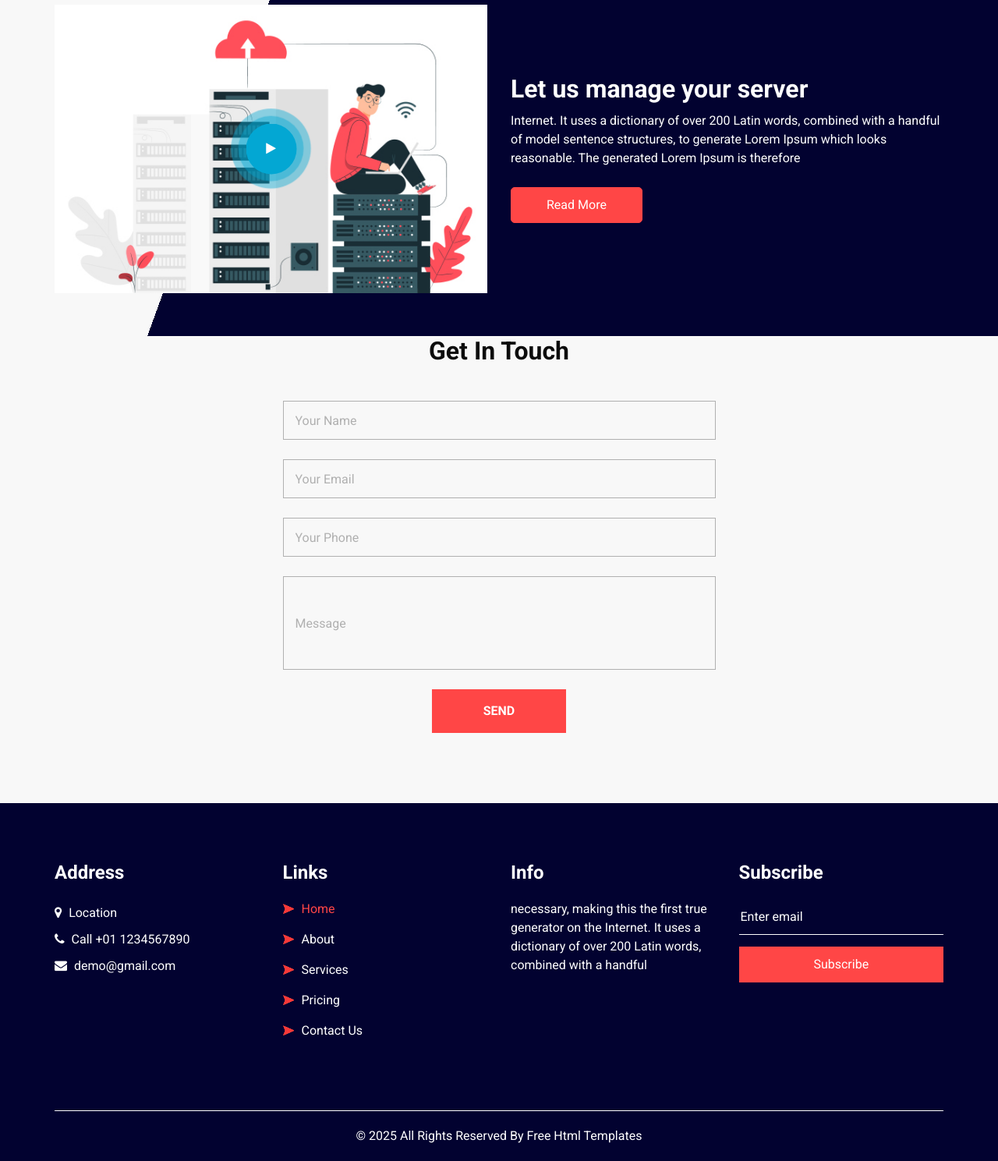
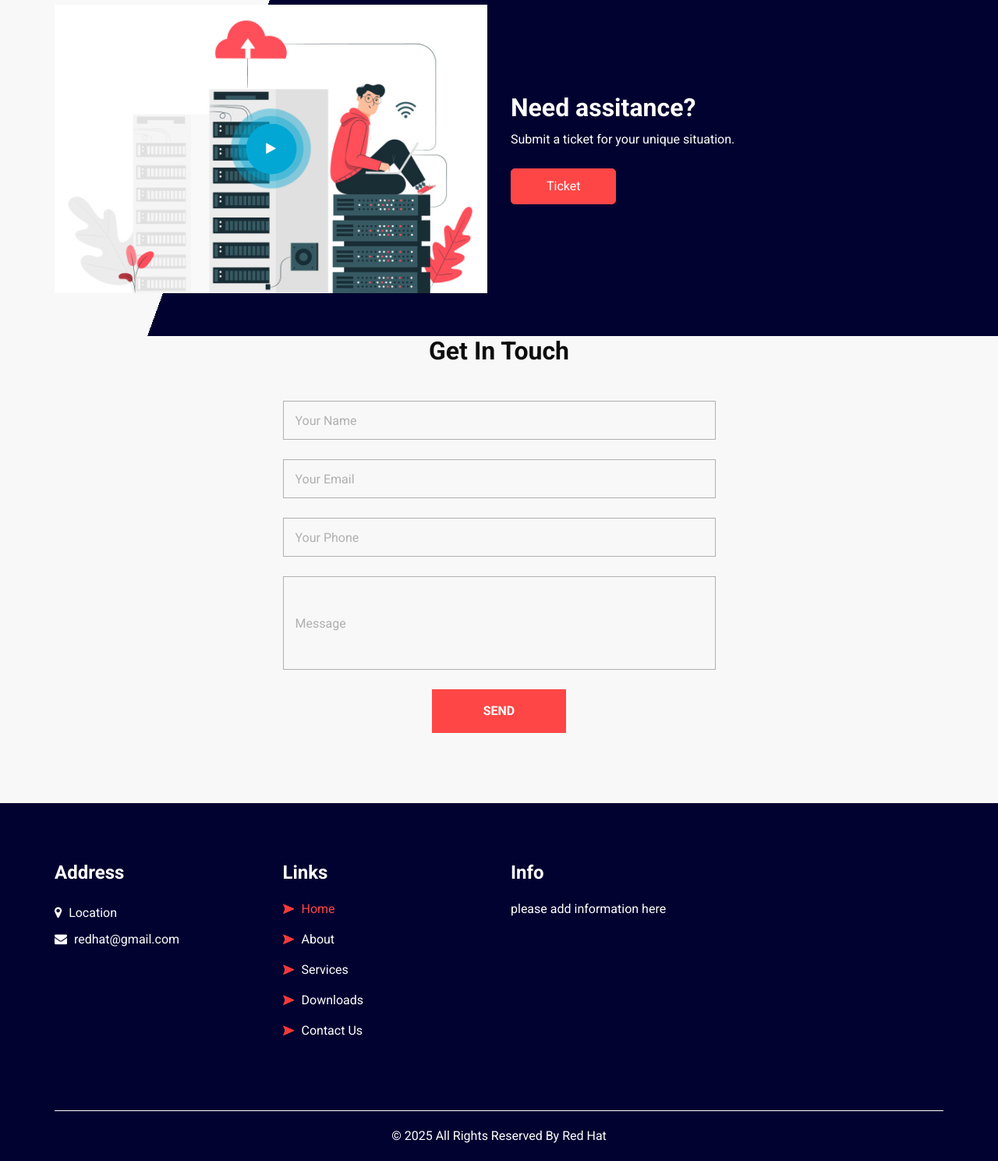
Before and after one commit to jrtrevi/jrtrevi.github.io, a plain HTML site: page index.html in a window 1280 px wide. Shown: the part 1826-3315 px from the top of the page at 78% size. Drawn offline with Linux system fonts and the light colour scheme; a script that the page names is missing.

Commit message:
changing index

```diff
--- a/index.html
+++ b/index.html
@@ -241,7 +241,7 @@
                 Automation
               </h4>
               <p>
-                adding AAP fluff
+                Do you need help with automating?
               </p>
               <a href="">
                 Read More
@@ -270,7 +270,7 @@
               </h2>
             </div>
             <p>
-            More About us to be fille. </p>
+            More About us to be fill. were all over the place. TX, MD. were pretty cool </p>
             <a href="">
               Read More
             </a>
@@ -308,14 +308,14 @@
           <div class="detail-box">
             <div class="heading_container">
               <h2>
-                Let us manage your server
+                Need assitance?
               </h2>
               <p>
-                Internet. It uses a dictionary of over 200 Latin words, combined with a handful of model sentence structures, to generate Lorem Ipsum which looks reasonable. The generated Lorem Ipsum is therefore
+                Submit a ticket for your unique situation.
               </p>
             </div>
-            <a href="">
-              Read More
+            <a href="github.com">
+              Ticket
             </a>
           </div>
         </div>
@@ -380,15 +380,9 @@
                 </span>
               </a>
               <a href="">
-                <i class="fa fa-phone" aria-hidden="true"></i>
-                <span>
-                  Call +01 1234567890
-                </span>
-              </a>
-              <a href="">
                 <i class="fa fa-envelope" aria-hidden="true"></i>
                 <span>
-                  demo@gmail.com
+                  redhat@gmail.com
                 </span>
               </a>
             </div>
@@ -412,9 +406,9 @@
                 <img src="images/nav-bullet.png" alt="">
                 Services
               </a>
-              <a class="" href="price.html">
+              <a class="" href="downloads.html">
                 <img src="images/nav-bullet.png" alt="">
-                Pricing
+                Downloads
               </a>
               <a class="" href="contact.html">
                 <img src="images/nav-bullet.png" alt="">
@@ -429,20 +423,9 @@
               Info
             </h4>
             <p>
-              necessary, making this the first true generator on the Internet. It uses a dictionary of over 200 Latin words, combined with a handful
+              please add information here
             </p>
           </div>
-        </div>
-        <div class="col-md-3 mb-0">
-          <h4>
-            Subscribe
-          </h4>
-          <form action="#">
-            <input type="text" placeholder="Enter email" />
-            <button type="submit">
-              Subscribe
-            </button>
-          </form>
         </div>
       </div>
     </div>
@@ -455,8 +438,7 @@
   <footer class="footer_section">
     <div class="container">
       <p>
-        &copy; <span id="displayYear"></span> All Rights Reserved By
-        <a href="https://html.design/">Free Html Templates</a>
+        &copy; <span id="displayYear"></span> All Rights Reserved By Red Hat
       </p>
     </div>
   </footer>
```
